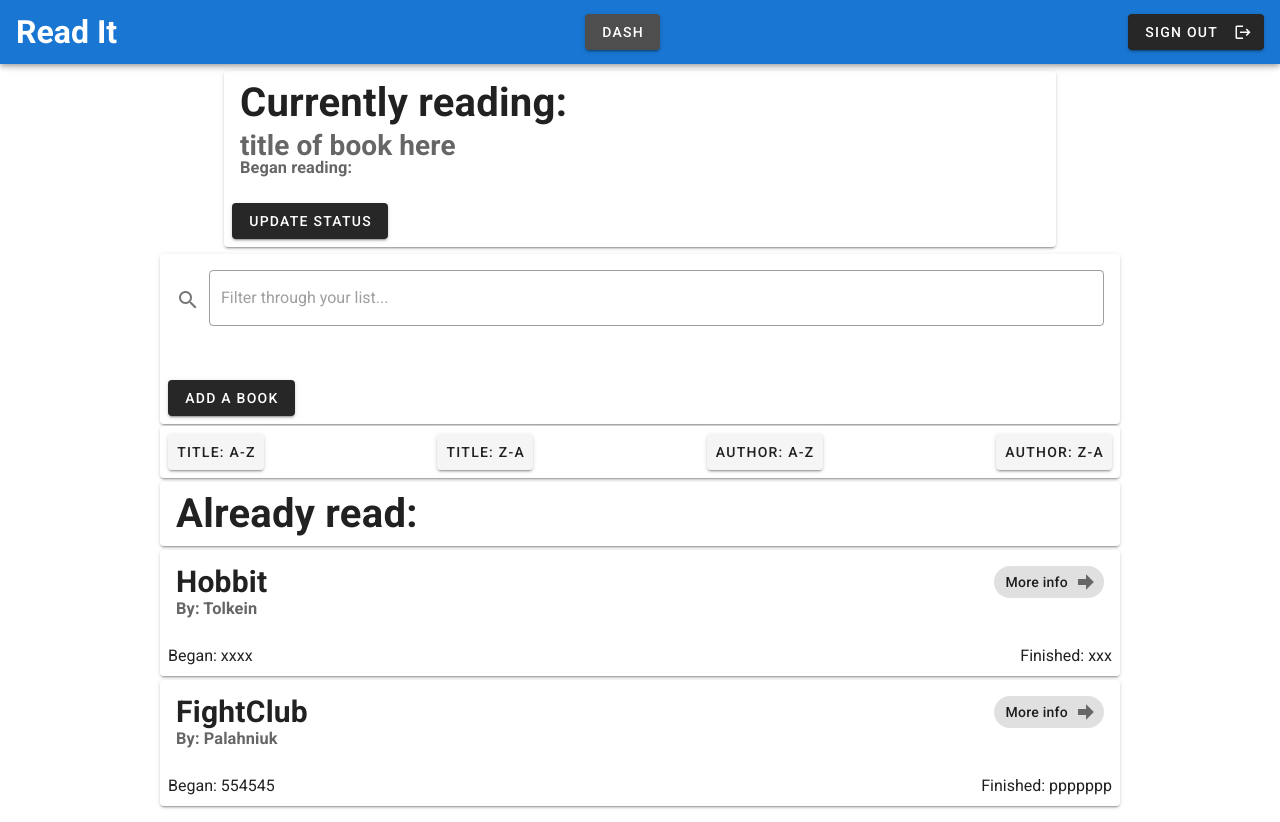
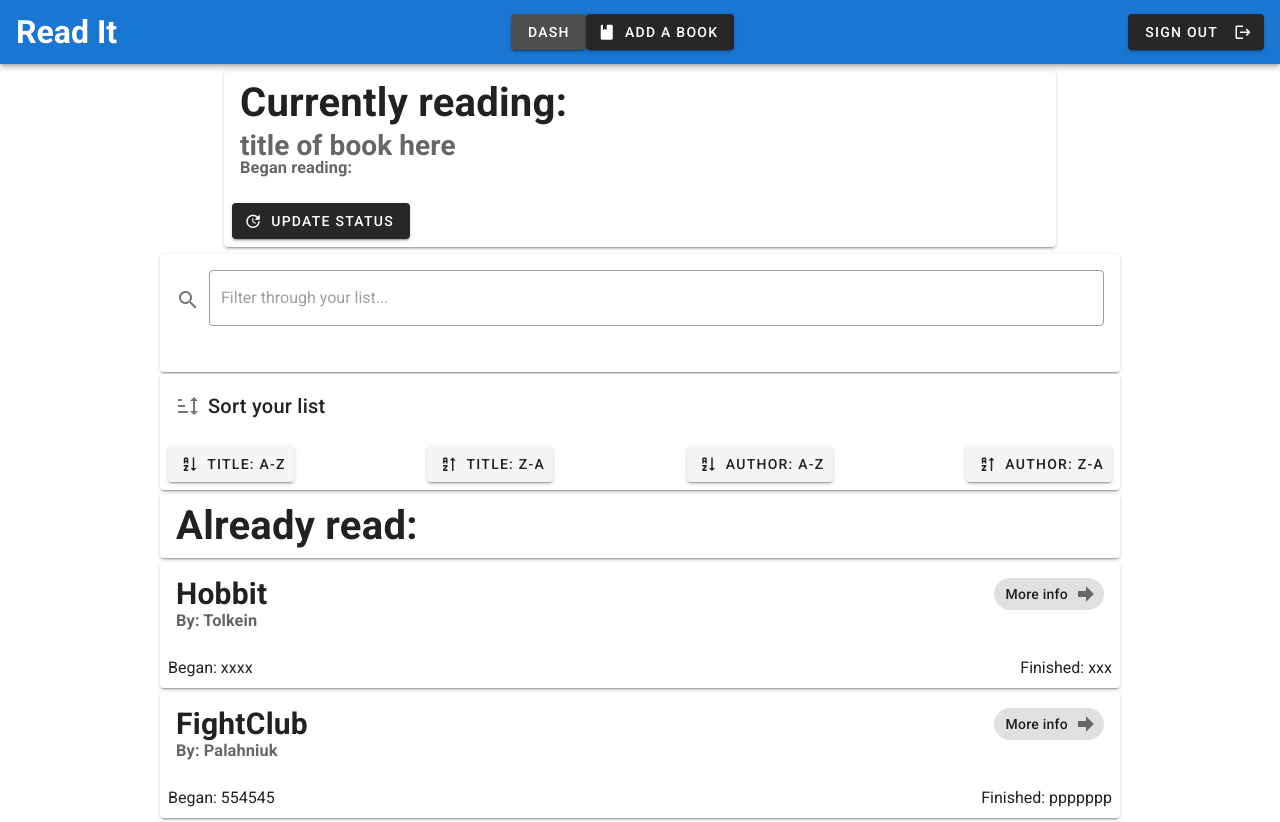
Before and after one commit to Holgermueller/HolgerMuellerWriter, a Vue app: page /dashboard in a window 1280 px wide. Built offline with nearby package versions, Linux system fonts and the light colour scheme.

Commit message:
named methods for sorting added someicons

```diff
--- a/src/App.vue
+++ b/src/App.vue
@@ -10,6 +10,8 @@
       <v-btn to="/dashboard">
         Dash
       </v-btn>
+
+      <AddBook />
 
       <v-spacer></v-spacer>
 
@@ -26,10 +28,14 @@
 </template>
 
 <script>
+import AddBook from "./components/DashComponents/AddABook.vue";
+
 export default {
   name: "App",
 
-  components: {},
+  components: {
+    AddBook,
+  },
 
   data: () => ({
     //
--- a/src/components/DashComponents/AddABook.vue
+++ b/src/components/DashComponents/AddABook.vue
@@ -3,6 +3,7 @@
     <v-dialog v-model="dialog" width="500">
       <template v-slot:activator="{ on, attrs }">
         <v-btn dark v-bind="attrs" v-on="on">
+          <v-icon class="mdi mdi-book" left></v-icon>
           Add a book
         </v-btn>
       </template>
--- a/src/components/DashComponents/Filters.vue
+++ b/src/components/DashComponents/Filters.vue
@@ -10,22 +10,13 @@
           clearable
         ></v-text-field>
       </v-card-text>
-      <v-card-actions>
-        <AddBook />
-      </v-card-actions>
     </v-card>
   </div>
 </template>
 
 <script>
-import AddBook from "./AddABook.vue";
-
 export default {
   name: "AlreadyReadFilters",
-
-  components: {
-    AddBook,
-  },
 
   data() {
     return {
--- a/src/components/DashComponents/SortingButtons.vue
+++ b/src/components/DashComponents/SortingButtons.vue
@@ -1,14 +1,35 @@
 <template>
   <div id="sortingButtons">
     <v-card class="sorting-buttons-display">
+      <v-card-title>
+        <v-icon left>mdi-sort</v-icon>
+        Sort your list
+      </v-card-title>
+
       <v-card-actions>
-        <v-btn>Title: A-z</v-btn>
+        <v-btn @click="sortBy()">
+          <v-icon left>mdi-sort-alphabetical-ascending</v-icon>
+          Title: A-z</v-btn
+        >
+
         <v-spacer></v-spacer>
-        <v-btn>Title: z-a</v-btn>
+
+        <v-btn @click="reverseSort()">
+          <v-icon left>mdi-sort-alphabetical-descending</v-icon>
+          Title: z-a</v-btn
+        >
+
         <v-spacer></v-spacer>
-        <v-btn>Author: a-z</v-btn>
+
+        <v-btn @click="sortBy()">
+          <v-icon left>mdi-sort-alphabetical-ascending</v-icon>
+          Author: a-z</v-btn
+        >
+
         <v-spacer></v-spacer>
-        <v-btn>
+
+        <v-btn @click="reverseSort()">
+          <v-icon left>mdi-sort-alphabetical-descending</v-icon>
           Author: z-a
         </v-btn>
       </v-card-actions>
@@ -20,8 +41,16 @@
 export default {
   name: "SortingButtonsDisplay",
 
+  props: {},
+
   data() {
     return {};
+  },
+
+  methods: {
+    sortBy() {},
+
+    reverseSort() {},
   },
 };
 </script>
--- a/src/components/DashComponents/UpdateStatus.vue
+++ b/src/components/DashComponents/UpdateStatus.vue
@@ -2,7 +2,10 @@
   <div class="text-center">
     <v-dialog v-model="dialog" width="500">
       <template v-slot:activator="{ on, attrs }">
-        <v-btn dark v-bind="attrs" v-on="on"> Update status</v-btn>
+        <v-btn dark v-bind="attrs" v-on="on">
+          <v-icon left>mdi-update</v-icon>
+          Update status</v-btn
+        >
       </template>
 
       <v-card>
```
